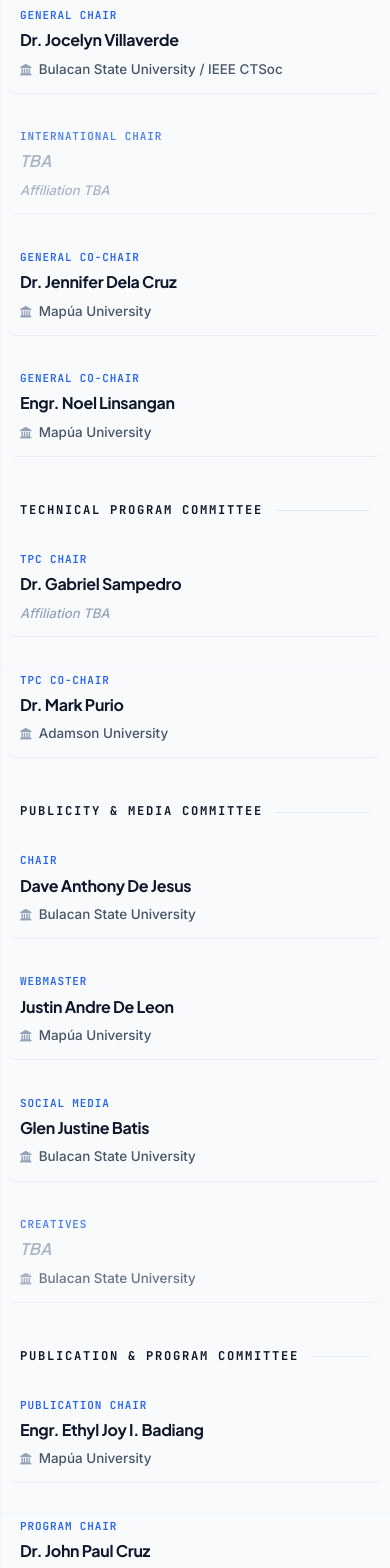
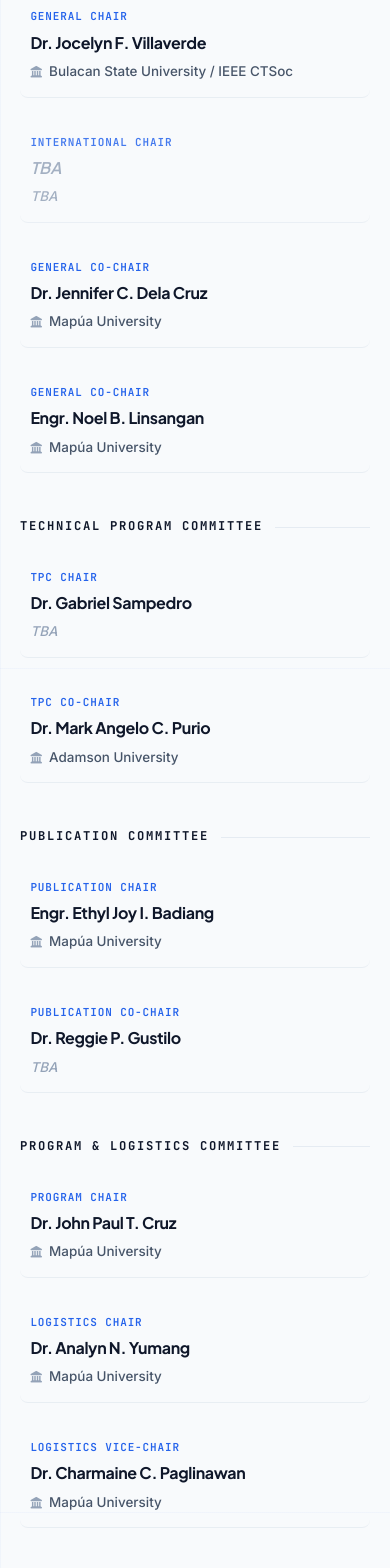
Before and after one commit to justinovate/i3cts, a React (Vite) app: page / in a window 390 px wide. Shown: the part 9460-11028 px from the top of the page. Built offline with nearby package versions, Linux system fonts and the light colour scheme.

Commit message:
feat(committees): update roster with middle initials, add co-chairs, and refine grid responsiveness

```diff
--- a/src/components/Committees.css
+++ b/src/components/Committees.css
@@ -55,30 +55,46 @@
   background: rgba(226, 232, 240, 0.85);
 }
 
-/* Roster Grid Matrix */
+/* Roster Grid Matrix - Base Mobile (grid-cols-1, gap-6) */
 .committee-roster-grid {
   display: grid;
   grid-template-columns: repeat(1, 1fr);
-  gap: 1.5rem 2rem;
+  gap: 1.5rem; /* gap-6 */
 }
 
-/* 2-Column Responsive Grid (Balanced for sections with <= 2 members) */
+/* Tablet (sm: 640px) */
 @media (min-width: 640px) {
   .committee-roster-grid {
-    grid-template-columns: repeat(2, 1fr);
+    grid-template-columns: repeat(2, 1fr); /* sm:grid-cols-2 */
+    gap: 1.5rem;
   }
 }
 
+/* Medium Desktop (md: 768px) */
+@media (min-width: 768px) {
+  .committee-roster-grid.grid-2-cols {
+    grid-template-columns: repeat(2, 1fr); /* md:grid-cols-2 */
+    max-width: 56rem; /* max-w-4xl (896px) */
+    gap: 1.5rem;
+  }
+}
+
+/* Large Desktop (lg: 1024px) */
 @media (min-width: 1024px) {
+  .committee-roster-grid.grid-4-cols {
+    grid-template-columns: repeat(4, 1fr); /* lg:grid-cols-4 */
+    gap: 1.5rem;
+  }
+
   .committee-roster-grid.grid-3-cols {
     grid-template-columns: repeat(3, 1fr);
-    gap: 1.5rem 2.5rem;
+    gap: 1.5rem 2rem;
   }
 
   .committee-roster-grid.grid-2-cols {
     grid-template-columns: repeat(2, 1fr);
-    max-width: 880px;
-    gap: 1.5rem 3.5rem;
+    max-width: 56rem; /* max-w-4xl */
+    gap: 1.5rem 2.5rem;
   }
 }
 
@@ -86,9 +102,8 @@
 .roster-entry {
   position: relative;
   background: transparent;
-  border-bottom: 1px solid rgba(226, 232, 240, 0.65);
-  padding: 0.75rem 0.85rem 1rem 0.85rem;
-  margin: 0 -0.85rem;
+  border-bottom: 1px solid rgba(226, 232, 240, 0.7);
+  padding: 0.85rem 0.85rem 1.15rem 0.85rem;
   border-radius: 8px;
   transition: background-color 0.2s cubic-bezier(0.16, 1, 0.3, 1), border-color 0.2s ease;
   display: flex;
@@ -108,7 +123,7 @@
   letter-spacing: 0.08em;
   text-transform: uppercase;
   color: #2563eb;
-  margin-bottom: 0.3rem;
+  margin-bottom: 0.35rem;
   display: inline-block;
   user-select: none;
 }
@@ -128,16 +143,16 @@
   color: #1e40af;
 }
 
-/* Subdued TBA Indicator */
+/* Subdued TBA Indicator (italic text-slate-400 font-medium) */
 .entry-name.is-tba {
-  color: #94a3b8;
+  color: #94a3b8; /* text-slate-400 */
   font-style: italic;
-  font-weight: 500;
-  letter-spacing: 0.02em;
+  font-weight: 500; /* font-medium */
+  letter-spacing: 0.01em;
 }
 
 .roster-entry.is-tba {
-  opacity: 0.8;
+  opacity: 0.85;
 }
 
 .roster-entry.is-tba:hover {
@@ -172,10 +187,12 @@
   font-weight: 500;
 }
 
+/* Unassigned Affiliation (italic text-slate-400 font-medium) */
 .affiliation-tba {
-  color: #94a3b8;
+  color: #94a3b8; /* text-slate-400 */
   font-style: italic;
-  font-size: 0.82rem;
+  font-weight: 500; /* font-medium */
+  font-size: 0.84rem;
 }
 
 /* =========================================================================
@@ -196,8 +213,7 @@
   }
 
   .roster-entry {
-    padding: 0.65rem 0.75rem 0.85rem 0.75rem;
-    margin: 0 -0.75rem;
+    padding: 0.75rem 0.65rem 0.95rem 0.65rem;
   }
 
   .entry-name {
--- a/src/components/Committees.jsx
+++ b/src/components/Committees.jsx
@@ -3,10 +3,11 @@
 const committeeGroups = [
   {
     title: 'General Leadership & Organizing Committee',
+    gridClass: 'grid-4-cols',
     members: [
       {
         role: 'General Chair',
-        name: 'Dr. Jocelyn Villaverde',
+        name: 'Dr. Jocelyn F. Villaverde',
         affiliation: 'Bulacan State University / IEEE CTSoc'
       },
       {
@@ -14,20 +15,21 @@
         name: 'TBA',
         affiliation: 'TBA'
       },
-{
+      {
         role: 'General Co-Chair',
-        name: 'Dr. Jennifer Dela Cruz',
+        name: 'Dr. Jennifer C. Dela Cruz',
         affiliation: 'Mapúa University'
       },
       {
         role: 'General Co-Chair',
-        name: 'Engr. Noel Linsangan',
+        name: 'Engr. Noel B. Linsangan',
         affiliation: 'Mapúa University'
       }
     ]
   },
   {
     title: 'Technical Program Committee',
+    gridClass: 'grid-2-cols',
     members: [
       {
         role: 'TPC Chair',
@@ -36,13 +38,51 @@
       },
       {
         role: 'TPC Co-Chair',
-        name: 'Dr. Mark Purio',
+        name: 'Dr. Mark Angelo C. Purio',
         affiliation: 'Adamson University'
       }
     ]
   },
   {
+    title: 'Publication Committee',
+    gridClass: 'grid-2-cols',
+    members: [
+      {
+        role: 'Publication Chair',
+        name: 'Engr. Ethyl Joy I. Badiang',
+        affiliation: 'Mapúa University'
+      },
+      {
+        role: 'Publication Co-Chair',
+        name: 'Dr. Reggie P. Gustilo',
+        affiliation: 'TBA'
+      }
+    ]
+  },
+  {
+    title: 'Program & Logistics Committee',
+    gridClass: 'grid-3-cols',
+    members: [
+      {
+        role: 'Program Chair',
+        name: 'Dr. John Paul T. Cruz',
+        affiliation: 'Mapúa University'
+      },
+      {
+        role: 'Logistics Chair',
+        name: 'Dr. Analyn N. Yumang',
+        affiliation: 'Mapúa University'
+      },
+      {
+        role: 'Logistics Vice-Chair',
+        name: 'Dr. Charmaine C. Paglinawan',
+        affiliation: 'Mapúa University'
+      }
+    ]
+  },
+  {
     title: 'Publicity & Media Committee',
+    gridClass: 'grid-4-cols',
     members: [
       {
         role: 'Chair',
@@ -65,36 +105,6 @@
         affiliation: 'Bulacan State University'
       }
     ]
-  },
-  {
-    title: 'Publication & Program Committee',
-    members: [
-      {
-        role: 'Publication Chair',
-        name: 'Engr. Ethyl Joy I. Badiang',
-        affiliation: 'Mapúa University'
-      },
-      {
-        role: 'Program Chair',
-        name: 'Dr. John Paul Cruz',
-        affiliation: 'Mapúa University'
-      }
-    ]
-  },
-  {
-    title: 'Logistics Committee',
-    members: [
-      {
-        role: 'Logistics Chair',
-        name: 'Dr. Analyn N. Yumang',
-        affiliation: 'Mapúa University'
-      },
-      {
-        role: 'Logistics Vice-Chair',
-        name: 'Dr. Charmaine C. Paglinawan',
-        affiliation: 'Mapúa University'
-      }
-    ]
   }
 ];
 
@@ -109,8 +119,6 @@
 
         <div className="committee-directory">
           {committeeGroups.map((group) => {
-            const isTwoCol = group.members.length <= 2;
-
             return (
               <div className="committee-group" key={group.title}>
                 <div className="committee-group-header">
@@ -119,7 +127,7 @@
                 </div>
 
                 <div
-                  className={`committee-roster-grid ${isTwoCol ? 'grid-2-cols' : 'grid-3-cols'}`}
+                  className={`committee-roster-grid ${group.gridClass}`}
                   role="list"
                 >
                   {group.members.map((member, idx) => {
@@ -138,7 +146,7 @@
                         </h4>
                         <p className="entry-affiliation">
                           {isAffiliationTba ? (
-                            <span className="affiliation-tba">Affiliation TBA</span>
+                            <span className="affiliation-tba">TBA</span>
                           ) : (
                             <>
                               <i className="fas fa-landmark affiliation-icon" aria-hidden="true" />
```
